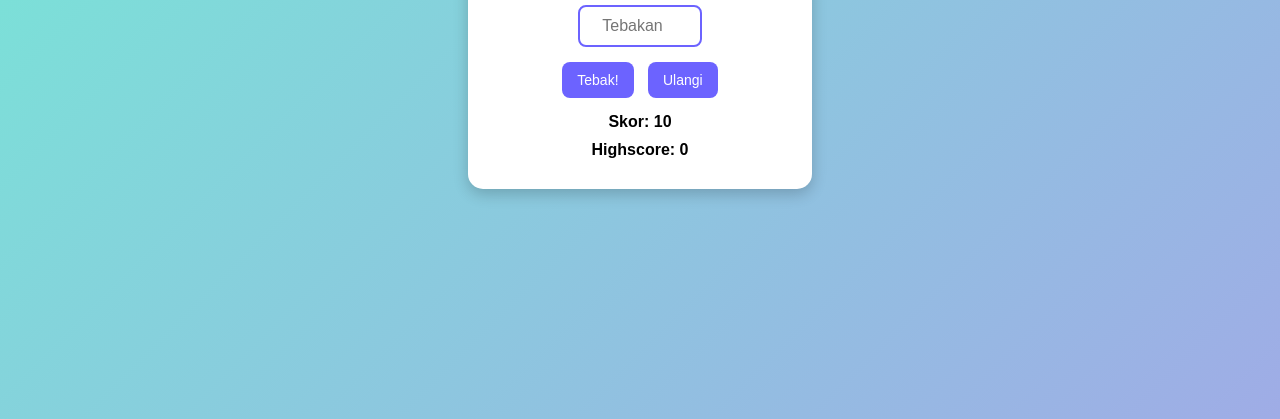
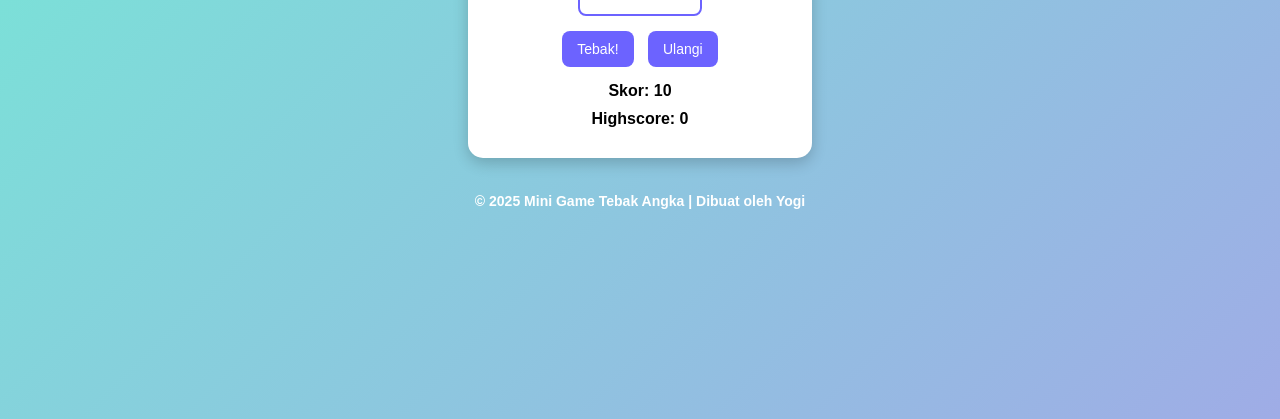
Before and after one commit to yogitjkt-sei/mini-game, a plain HTML site: page index.html in a window 1280 px wide. Shown: the part 381-800 px from the top of the page. Drawn offline with Linux system fonts and the light colour scheme.

Commit message:
Update index.html

```diff
--- a/index.html
+++ b/index.html
@@ -55,6 +55,12 @@
       margin: 10px 0;
       font-weight: bold;
     }
+    footer {
+      margin-top: 25px;
+      font-size: 14px;
+      color: #fff;
+      text-align: center;
+    }
   </style>
 </head>
 <body>
@@ -69,6 +75,10 @@
     <p>Skor: <span id="score">10</span></p>
     <p>Highscore: <span id="highscore">0</span></p>
   </div>
+
+  <footer>
+    <p>© <span id="year"></span> Mini Game Tebak Angka | Dibuat oleh Yogi</p>
+  </footer>
 
   <script>
     let secretNumber = Math.floor(Math.random() * 20) + 1;
@@ -111,6 +121,9 @@
       document.getElementById("guess").value = "";
       document.body.style.background = "linear-gradient(135deg, #74ebd5, #9face6)";
     }
+
+    // Copyright dinamis (tahun otomatis)
+    document.getElementById("year").textContent = new Date().getFullYear();
   </script>
 </body>
 </html>
```
